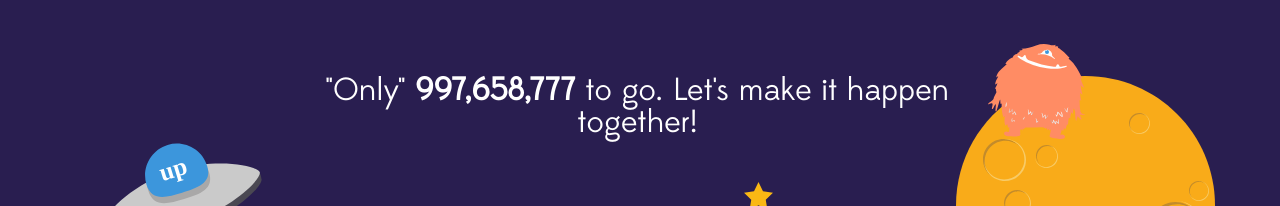
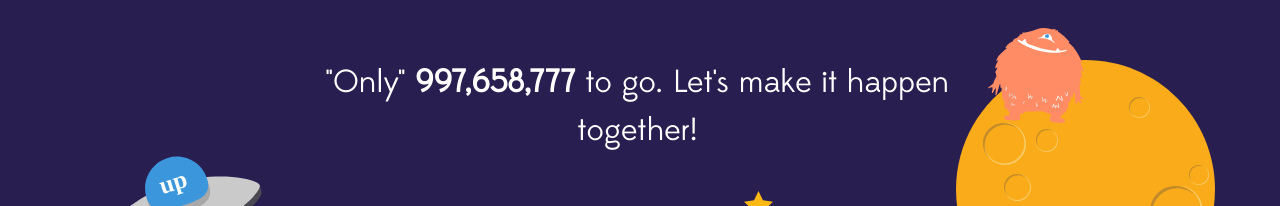
Before and after one commit to Sezayi/goodup-bhag, a React (Create React App) app: page / in a window 1280 px wide. Shown: the part 502-708 px from the top of the page. Built offline with nearby package versions, Linux system fonts and the light colour scheme.

Commit message:
adjust line height

```diff
--- a/src/App.css
+++ b/src/App.css
@@ -63,7 +63,7 @@
     font-size: 2em;
     color: #ffffff;
     text-align: center;
-    line-height: 1em;
+    line-height: 1.5em;
   }
 }
 
```
